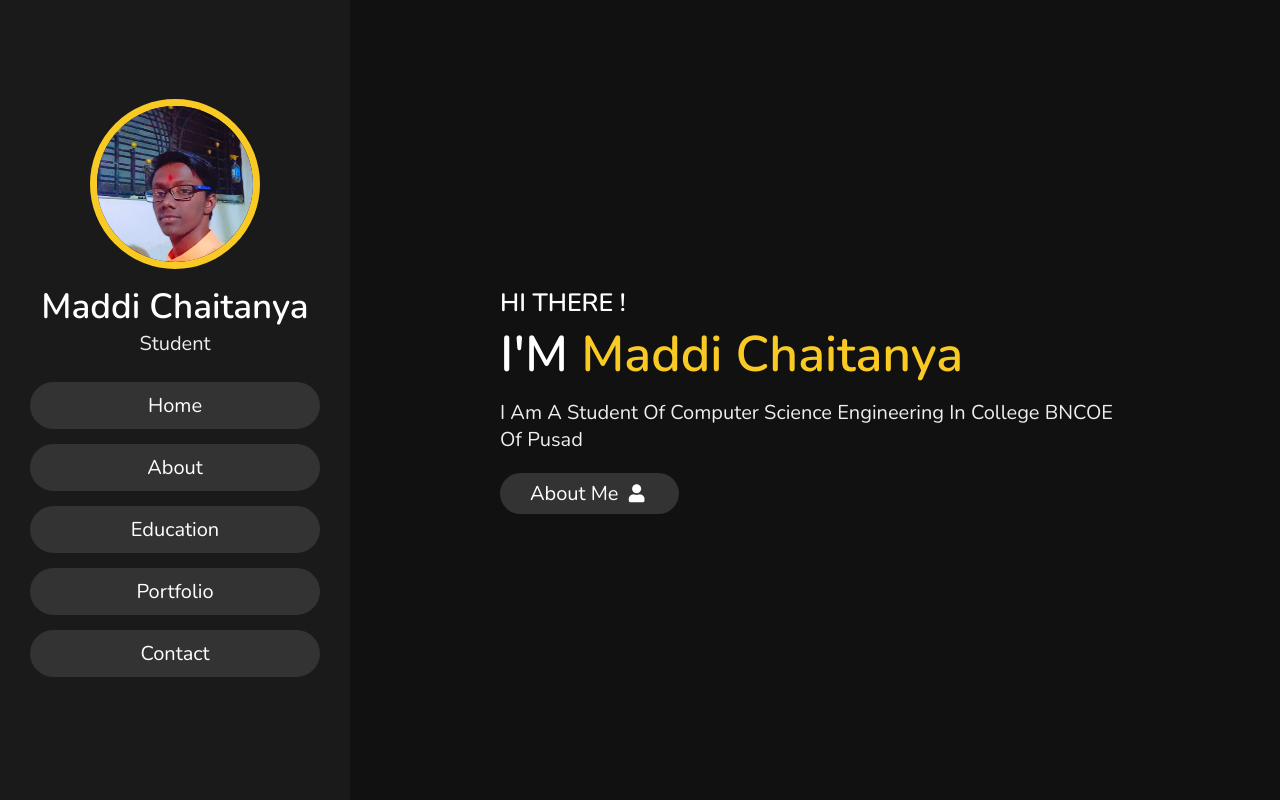
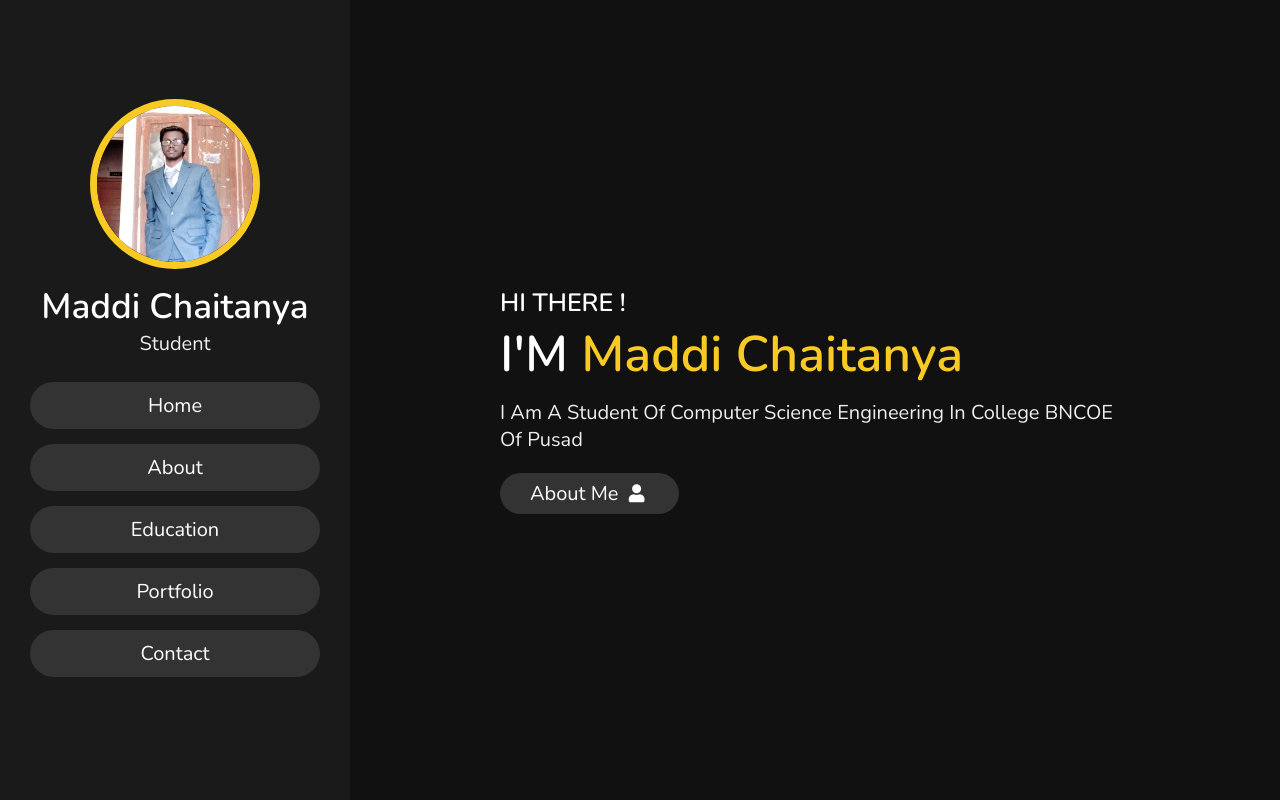
Before and after one commit to maddichaitanya/SelfIntro, a plain HTML site: page chiku.html in a window 1280 px wide. Shown: the top 800 px of the page. Drawn offline with nearby package versions, Linux system fonts and the light colour scheme.

Commit message:
Update chiku.html

```diff
--- a/chiku.html
+++ b/chiku.html
@@ -31,7 +31,7 @@
 
     <header>
       <div class="user">
-        <img src="WhatsApp Image 2022-10-27 at 10.14.33 AM.jpeg" alt="" />
+        <img src="WhatsApp Image 2023-11-12 at 1.29.57 PM.jpeg" alt="" />
         <h3 class="name">Maddi Chaitanya</h3>
         <p class="post">Student</p>
       </div>
```
